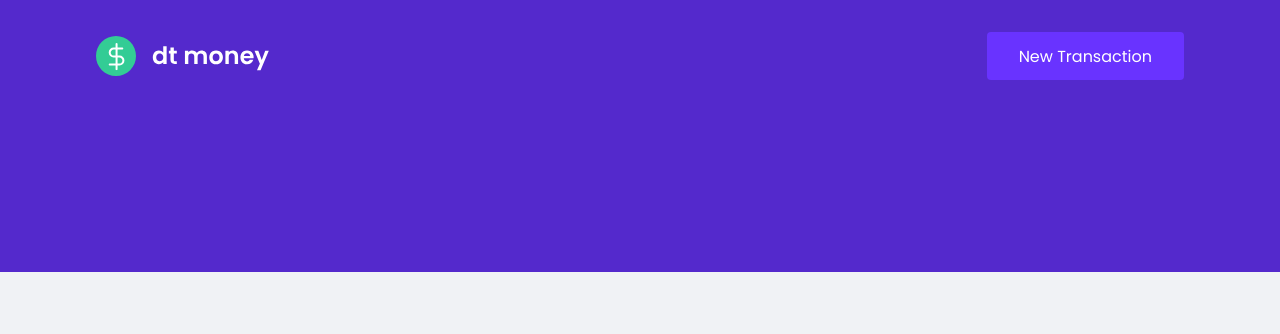
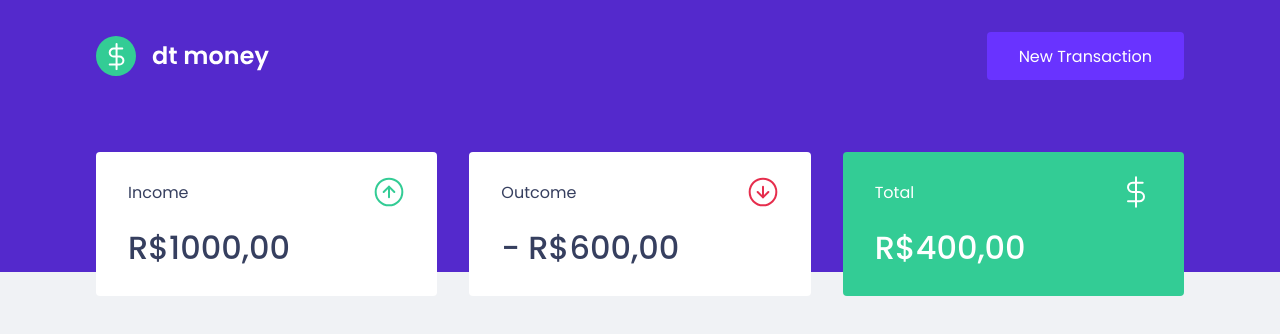
Before and after one commit to davicaju/dtmoney, a React (Create React App) app: page / in a window 1280 px wide. Shown: the top 334 px of the page. Built offline with nearby package versions, Linux system fonts and the light colour scheme.

Commit message:
create dashboard component and summary component

```diff
--- a/public/index.html
+++ b/public/index.html
@@ -11,7 +11,7 @@
     <title>dtmoney</title>
 
     <link
-      href="https://fonts.googleapis.com/css2?family=Poppins:wght@400;600&display=swap"
+      href="https://fonts.googleapis.com/css2?family=Poppins:wght@400;500;600&display=swap"
       rel="stylesheet"
     />
   </head>
--- a/src/App.tsx
+++ b/src/App.tsx
@@ -1,3 +1,4 @@
+import { Dashboard } from "./components/Dashboard";
 import { Header } from "./components/Header";
 
 import { GlobalStyle } from "./styles/global";
@@ -6,6 +7,7 @@
   return (
     <>
       <Header />
+      <Dashboard />
       <GlobalStyle />
     </>
   );
--- /dev/null
+++ b/src/components/Dashboard/index.tsx
@@ -0,0 +1,10 @@
+import { Summary } from "../Summary";
+import { Container } from "./styles";
+
+export function Dashboard() {
+  return (
+    <Container>
+      <Summary />
+    </Container>
+  );
+}
--- /dev/null
+++ b/src/components/Dashboard/styles.ts
@@ -0,0 +1,7 @@
+import styled from "styled-components";
+
+export const Container = styled.main`
+  max-width: 1120px;
+  margin: 0 auto;
+  padding: 2.5rem 1rem;
+`;
--- /dev/null
+++ b/src/components/Summary/index.tsx
@@ -0,0 +1,35 @@
+import incomeImg from "../../assets/income.svg";
+import outcomeImg from "../../assets/outcome.svg";
+import totalImg from "../../assets/total.svg";
+
+import { Container } from "./styles";
+
+export function Summary() {
+  return (
+    <Container>
+      <div>
+        <header>
+          <p>Income</p>
+          <img src={incomeImg} alt="income" />
+        </header>
+        <strong>R$1000,00</strong>
+      </div>
+
+      <div>
+        <header>
+          <p>Outcome</p>
+          <img src={outcomeImg} alt="outcome" />
+        </header>
+        <strong> - R$600,00</strong>
+      </div>
+
+      <div className="highlight-background">
+        <header>
+          <p>Total</p>
+          <img src={totalImg} alt="total" />
+        </header>
+        <strong>R$400,00</strong>
+      </div>
+    </Container>
+  );
+}
--- /dev/null
+++ b/src/components/Summary/styles.ts
@@ -0,0 +1,34 @@
+import styled from "styled-components";
+
+export const Container = styled.div`
+  display: grid;
+  grid-template-columns: repeat(3, 1fr);
+  gap: 2rem;
+  margin-top: -10rem;
+
+  div {
+    background-color: var(--shape);
+    padding: 1.5rem 2rem;
+    border-radius: 0.25rem;
+    color: var(--text-title);
+
+    header {
+      display: flex;
+      align-items: center;
+      justify-content: space-between;
+    }
+
+    strong {
+      display: block;
+      margin-top: 1rem;
+      font-size: 2rem;
+      font-weight: 500;
+      line-height: 3rem;
+    }
+
+    &.highlight-background {
+      background: var(--green);
+      color: #fff;
+    }
+  }
+`;
--- a/src/styles/global.ts
+++ b/src/styles/global.ts
@@ -5,6 +5,8 @@
       --background: #f2f0f5;
       --red: #E52E4D;
       --blue: #5429cc;
+
+      --green: #33CC95;
 
       --blue-light: #6933ff;
 
```
